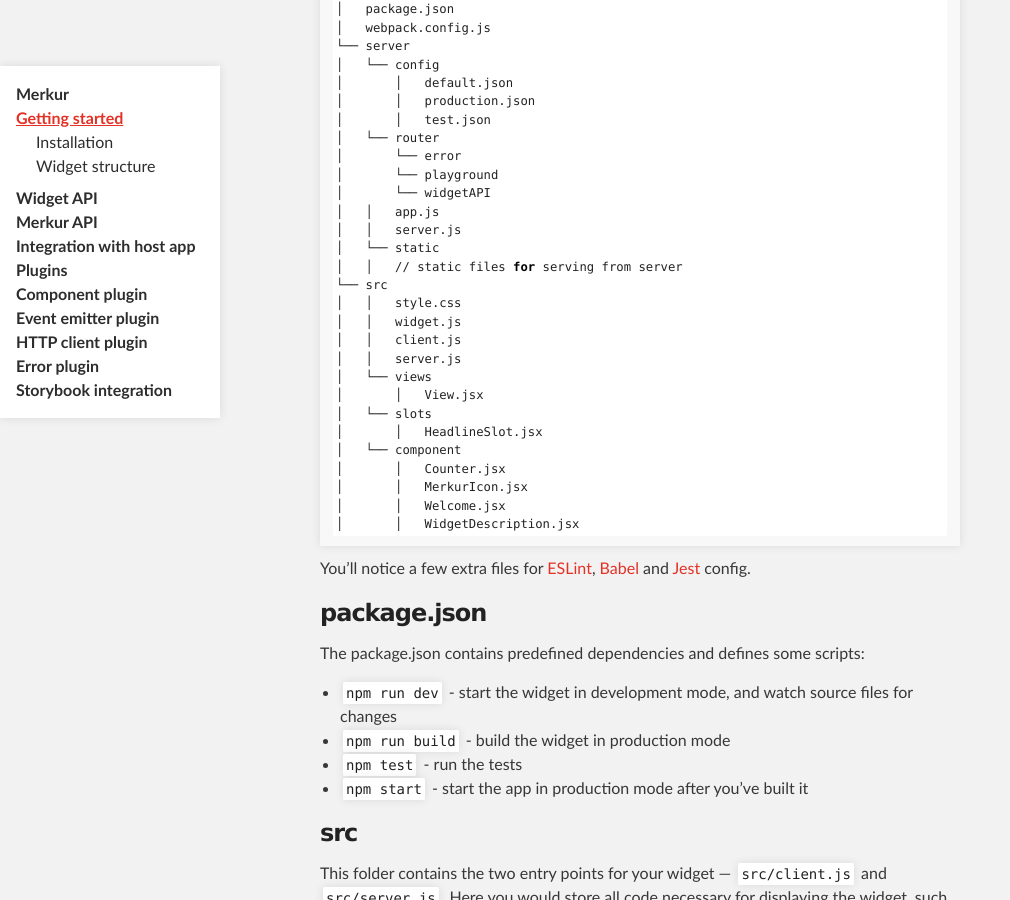
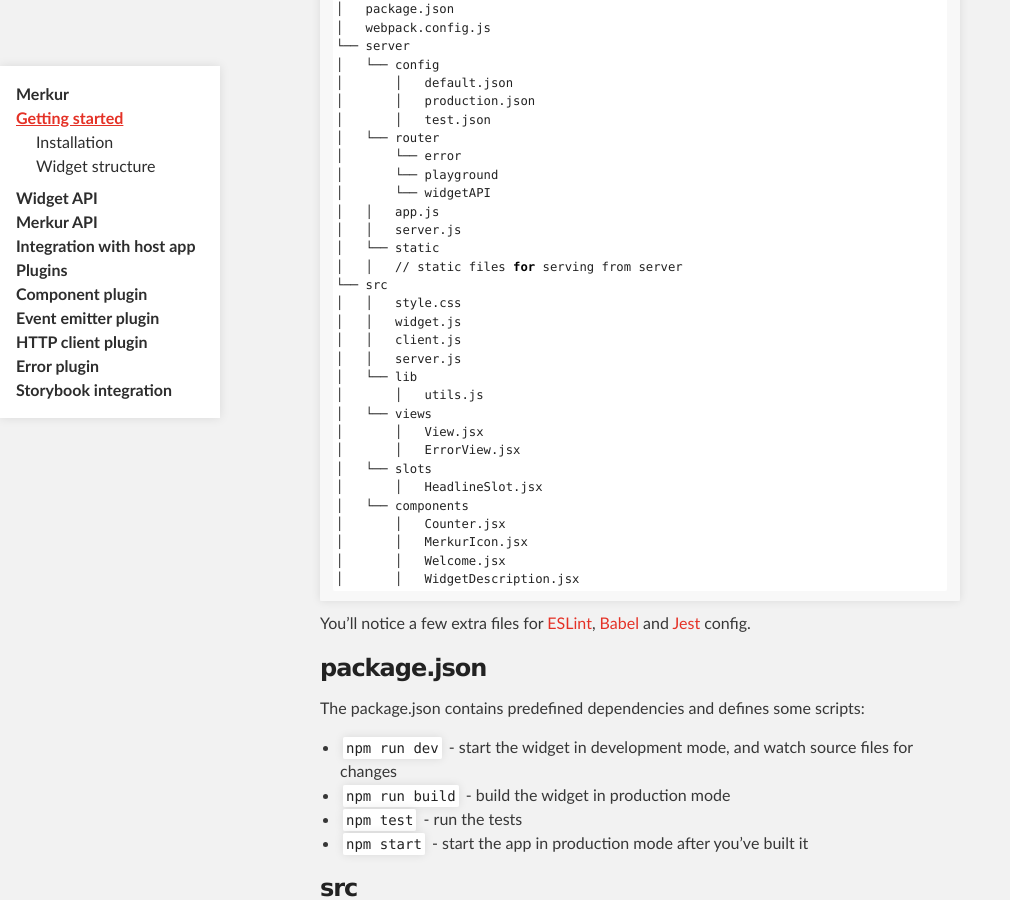
Before and after one commit to mjancarik/merkur, a Jekyll site: the page built from docs/docs/getting-started.md, in a window 1280 px wide and 900 px high, scrolled down 1002 px. Shown: the whole window, without its empty margins (0-1010 px from the left). Built offline with Jekyll 4.4.1, drawn with Linux system fonts in a browser that asks for light colours.

Commit message:
docs: ✏️ documentation fixes

```diff
--- a/docs/docs/getting-started.md
+++ b/docs/docs/getting-started.md
@@ -47,11 +47,14 @@ If you take a look inside the created widget, you'll see this file structure:
 │   │   widget.js
 │   │   client.js
 │   │   server.js
+│   └── lib
+│       │   utils.js
 │   └── views
 │       │   View.jsx
+│       │   ErrorView.jsx
 │   └── slots
 │       │   HeadlineSlot.jsx
-│   └── component
+│   └── components
 │       │   Counter.jsx
 │       │   MerkurIcon.jsx
 │       │   Welcome.jsx
```
